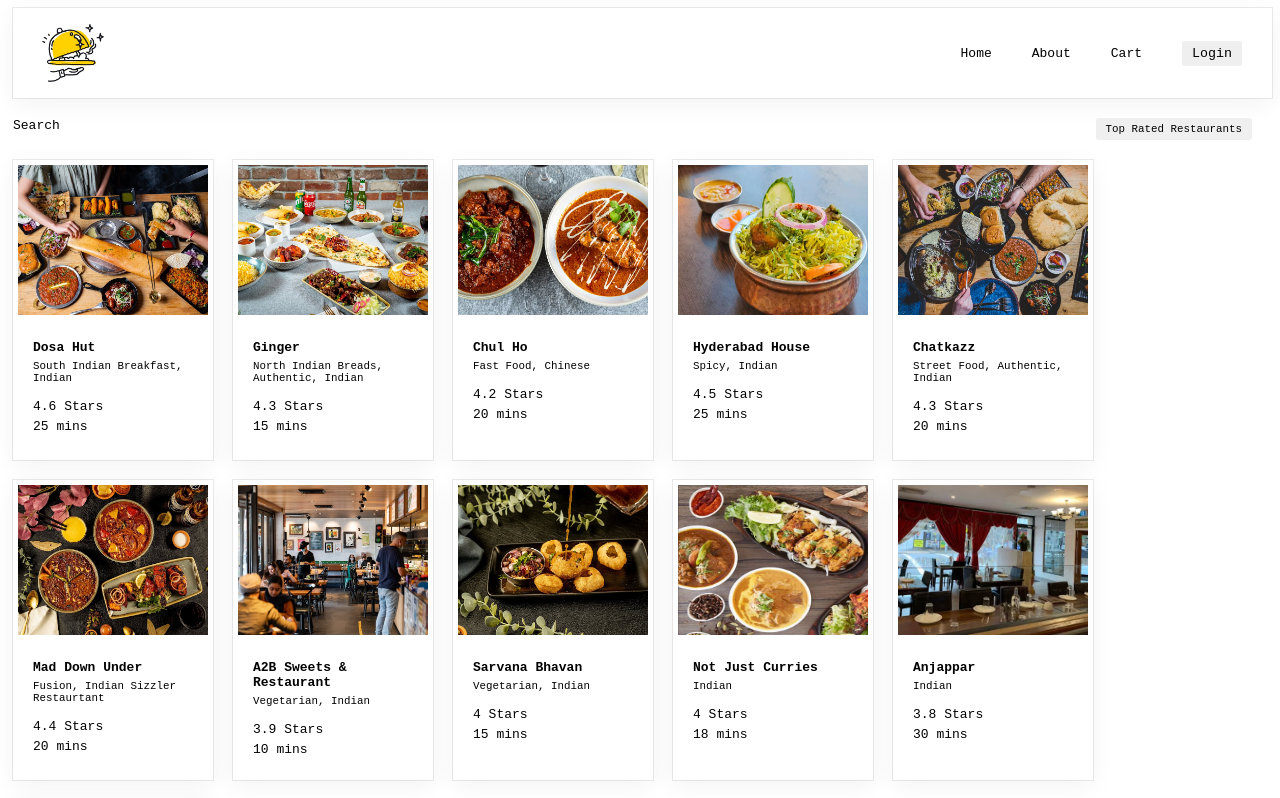
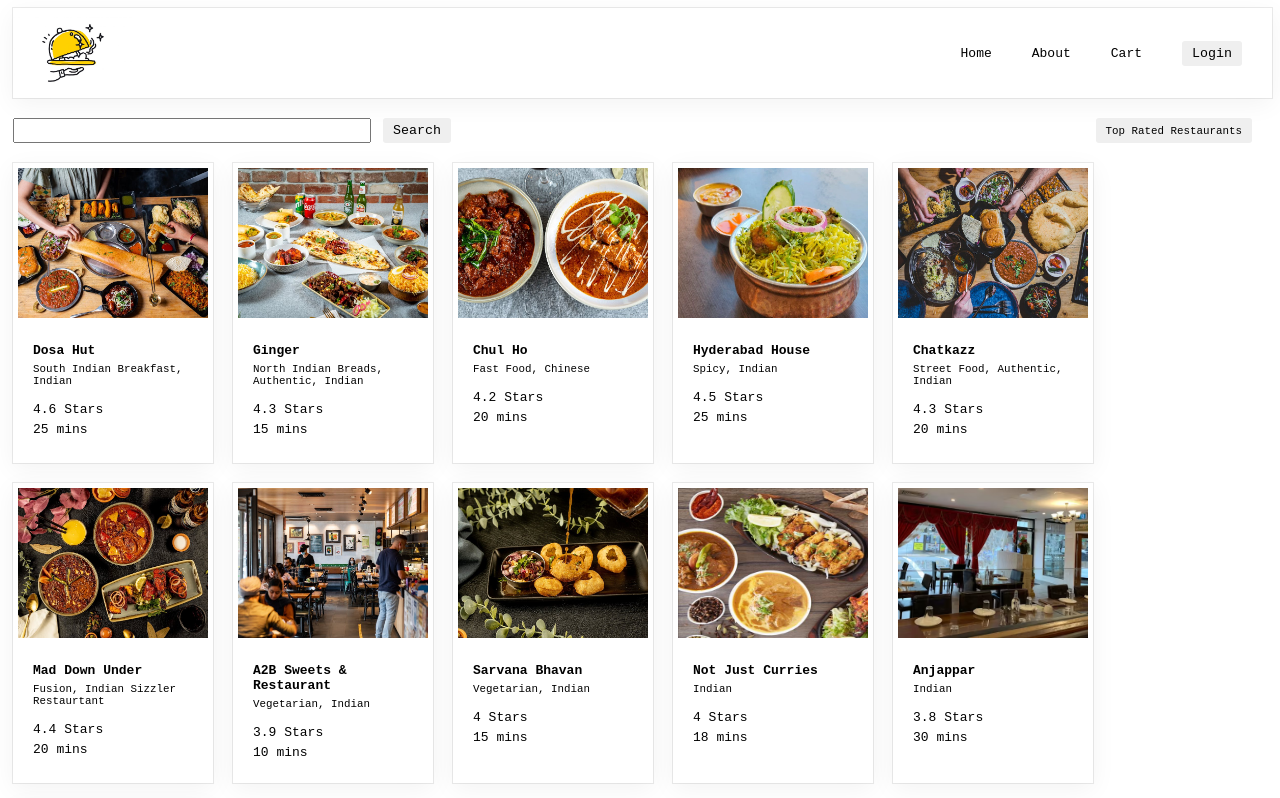
Before and after one commit to gayathrichelluri/namaste-react, a React (Vite) app: page / in a window 1280 px wide. Shown: the top 798 px of the page. Built offline with nearby package versions, Linux system fonts and the light colour scheme.

Commit message:
06 - add search input field

```diff
--- a/src/components/Body/index.css
+++ b/src/components/Body/index.css
@@ -21,3 +21,13 @@
 .filter-btn {
     font-size: smaller;
 }
+
+.search-container {
+    display: flex;
+    gap: 12px;
+}
+
+.search-input {
+    font-family: monospace;
+    width: 350px;
+}
--- a/src/components/Body/index.js
+++ b/src/components/Body/index.js
@@ -6,13 +6,35 @@ import { getRestaurants } from "../../api/getRestaurants";
 
 const Body = () => {
     const [restaurants, setRestaurants] = useState([]);
+    const [filteredRestaurants, setFilteredRestaurants] = useState([]);
+    const [searchText, setSearchText] = useState("");
 
     useEffect(() => {
         const fetchRestaurants = async () => {
-            setRestaurants(await getRestaurants());
+            const data = await getRestaurants();
+            setRestaurants(data);
+            setFilteredRestaurants(data);
         }
         fetchRestaurants();
     }, []);
+
+    const searchRestaurants = () => {
+        if (searchText === '') {
+            filteredRestaurants.length !== restaurants.length && setFilteredRestaurants(restaurants);
+            return;
+        }
+
+        setFilteredRestaurants(
+            restaurants.filter((res) => res.name.toLowerCase().includes(searchText.toLowerCase()))
+        );
+    }
+
+    const onSearchEnter = (e) => {
+        if (e.key === 'Enter') {
+            e.preventDefault();
+            searchRestaurants();
+        }
+    }
 
     if (!restaurants.length) {
         return <BodySkeleton />
@@ -21,7 +43,16 @@ const Body = () => {
     return (
         <div className="body">
             <div className="top-container">
-                <div className="search-field">Search</div>
+                <div className="search-container">
+                    <input
+                        type="text"
+                        className="search-input"
+                        value={searchText}
+                        onChange={(e) => setSearchText(e.target.value)}
+                        onKeyDown={onSearchEnter}
+                    />
+                    <button className="search-btn" onClick={searchRestaurants}>Search</button>
+                </div>
                 <button
                     className="filter-btn"
                     onClick={() => {
@@ -34,7 +65,7 @@ const Body = () => {
                 </button>
             </div>
             <div className="card-container">
-                {restaurants.length && restaurants.map((res) => (
+                {filteredRestaurants.length && filteredRestaurants.map((res) => (
                     <Card
                         key={res.id}
                         resDetails={res}
```
